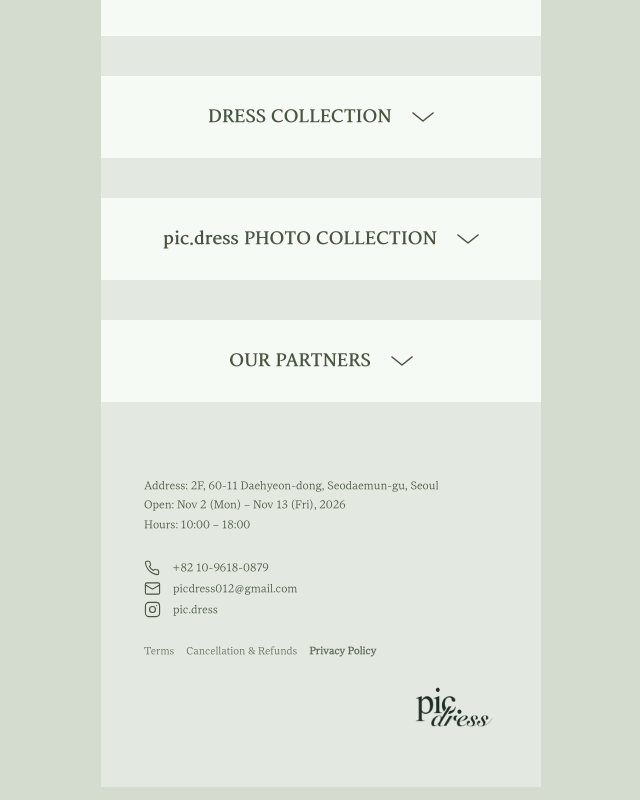
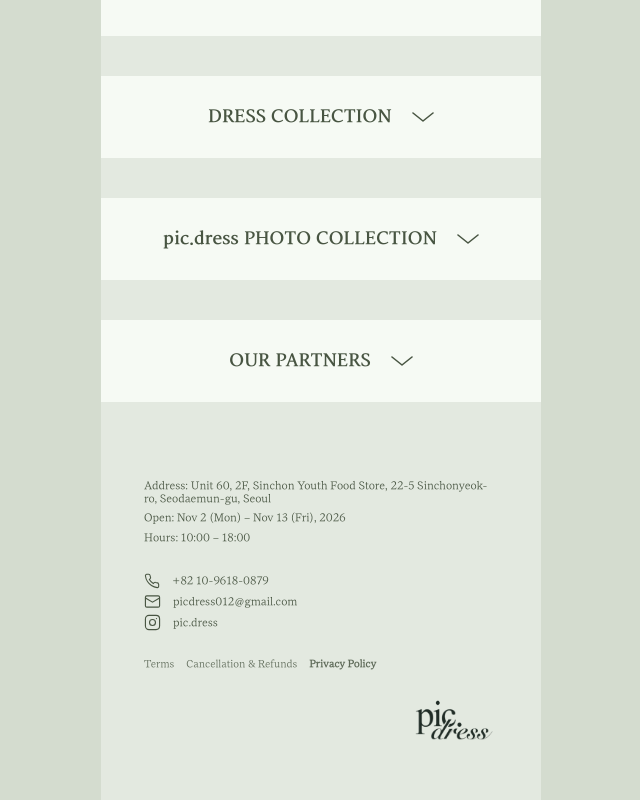
Before and after one commit to picdress/picdress.private, a Next.js app: page / in a window 1280 px wide. Shown: the part 2012-2812 px from the top of the page, without its empty margins (319-959 px from the left). Built offline with nearby package versions, Linux system fonts and the light colour scheme; no server answers.

Commit message:
매장 주소 변경: 서울특별시 서대문구 신촌역로 22-5 신촌 청년푸드스토어 2층 60호 (홈 하단·메일·예약 확인 화면, 한/영/중)
Co-Authored-By: Claude Opus 5.5 <noreply@anthropic.com>
Claude-Session: https://claude.ai/code/session_01TtWq8JGLAcaBnU9Z52aceq

```diff
--- a/src/i18n/messages/en.ts
+++ b/src/i18n/messages/en.ts
@@ -37,7 +37,7 @@ const en: Messages = {
     ],
   },
   footer: {
-    address: "Address: 2F, 60-11 Daehyeon-dong, Seodaemun-gu, Seoul",
+    address: "Address: Unit 60, 2F, Sinchon Youth Food Store, 22-5 Sinchonyeok-ro, Seodaemun-gu, Seoul",
     openDays: "Open: Nov 2 (Mon) – Nov 13 (Fri), 2026",
     hours: "Hours: 10:00 – 18:00",
     terms: "Terms",
--- a/src/i18n/messages/ko.ts
+++ b/src/i18n/messages/ko.ts
@@ -37,7 +37,7 @@ const ko = {
     ],
   },
   footer: {
-    address: "주소: 서울 서대문구 대현동 60-11 2층 000호",
+    address: "주소: 서울특별시 서대문구 신촌역로 22-5 신촌 청년푸드스토어 2층 60호",
     openDays: "영업일: 2026/11/02(월) - 2026/11/13(금)",
     hours: "영업 시간: 10:00 - 18:00",
     terms: "이용약관",
--- a/src/i18n/messages/zh.ts
+++ b/src/i18n/messages/zh.ts
@@ -36,7 +36,7 @@ const zh: Messages = {
     ],
   },
   footer: {
-    address: "地址：首尔市西大门区大岘洞60-11 2楼",
+    address: "地址：首尔市西大门区新村站路 22-5 新村青年美食店（신촌 청년푸드스토어）2楼60号",
     openDays: "营业日期：2026/11/02（周一）- 2026/11/13（周五）",
     hours: "营业时间：10:00 - 18:00",
     terms: "使用条款",
--- a/src/lib/config.ts
+++ b/src/lib/config.ts
@@ -102,7 +102,7 @@ export const config = {
     owner: env.BUSINESS_OWNER ?? "",
     regNo: env.BUSINESS_REG_NO ?? "",
     mailOrderNo: env.BUSINESS_MAIL_ORDER_NO ?? "",
-    address: env.BUSINESS_ADDRESS ?? "서울 서대문구 대현동 60-11 2층",
+    address: env.BUSINESS_ADDRESS ?? "서울특별시 서대문구 신촌역로 22-5 신촌 청년푸드스토어 2층 60호",
     phone: env.BUSINESS_PHONE ?? "010-9618-0879",
     email: env.BUSINESS_EMAIL ?? "picdress012@gmail.com",
   },
```
Also changed, not shown: 1 other file (tests, documents, lock files or other folders).
